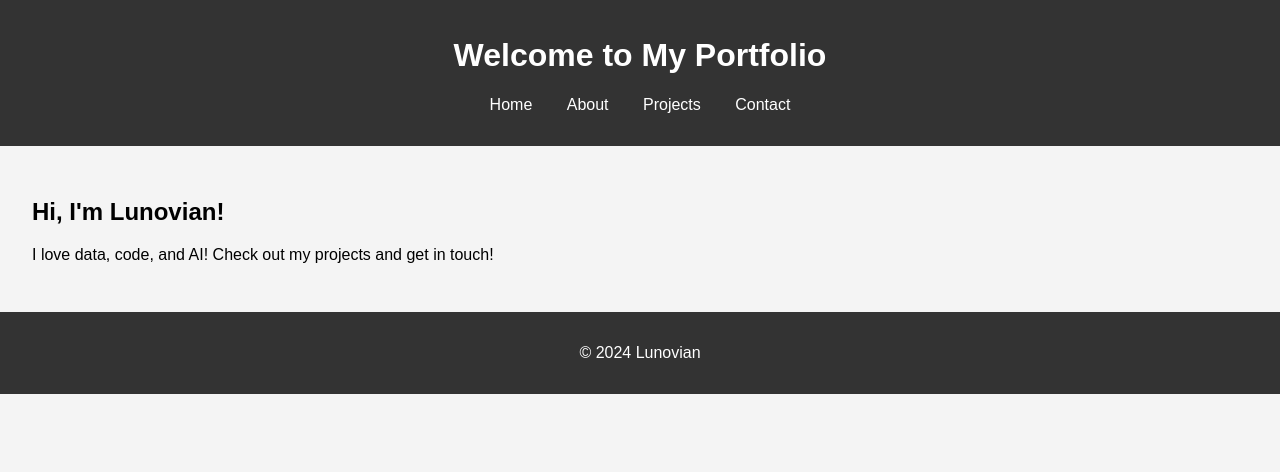
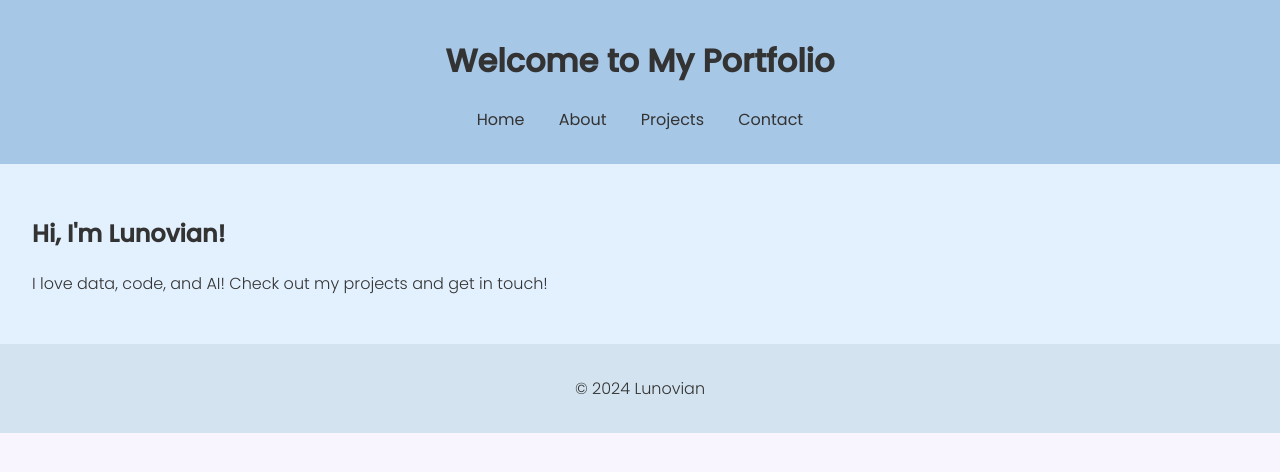
Before and after one commit to lunovian/lunovian.github.io, a plain HTML site: page index.html in a window 1280 px wide. Drawn offline with Linux system fonts and the light colour scheme.

Commit message:
change color and font

```diff
--- a/assets/css/styles.css
+++ b/assets/css/styles.css
@@ -1,15 +1,20 @@
 body {
-    font-family: Arial, sans-serif;
-    background-color: #f4f4f4;
+    font-family: 'Poppins', sans-serif;
+    background-color: #f9f5ff;
+    /* Light pastel background */
     margin: 0;
     padding: 0;
+    color: #333;
 }
 
 header {
-    background-color: #333;
-    color: #fff;
+    background-color: #a7c7e7;
+    /* Soft pastel blue */
+    color: #333;
+    /* Darker text for contrast */
     padding: 1rem;
     text-align: center;
+    font-weight: 500;
 }
 
 nav ul {
@@ -23,16 +28,26 @@ nav ul li {
 }
 
 nav ul li a {
-    color: #fff;
+    color: #333;
+    /* Darker text for readability */
     text-decoration: none;
+    font-weight: 400;
 }
 
 main {
     padding: 2rem;
+    background-color: #e3f1ff;
+    /* Light pastel sky blue */
+    color: #333;
+    /* Text contrast */
+    font-weight: 300;
 }
 
 footer {
-    background-color: #333;
-    color: #fff;
+    background-color: #d3e4f0;
+    /* Soft pastel shade */
+    color: #333;
     text-align: center;
-    padding: 1rem
+    padding: 1rem;
+    font-weight: 300;
+}
--- a/index.html
+++ b/index.html
@@ -5,6 +5,10 @@
     <meta name="viewport" content="width=device-width, initial-scale=1.0" />
     <title>My Portfolio</title>
     <link rel="stylesheet" href="assets/css/styles.css" />
+    <link
+      href="https://fonts.googleapis.com/css2?family=Poppins:wght@300;400;500&display=swap"
+      rel="stylesheet"
+    />
     <link rel="icon" href="favicon.ico" type="image/x-icon" />
   </head>
   <body>
```
